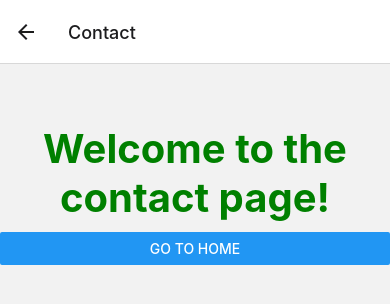
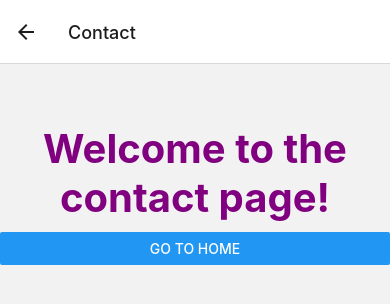
Before and after one commit to siyachoudhary/exampleReactNativeProject, a React Native app: screen /Contact in a window 390 px wide. Shown: the top 304 px of the page. Built offline with nearby package versions, Linux system fonts and the light colour scheme.

Commit message:
heading styles

```diff
--- a/screens/Contact.js
+++ b/screens/Contact.js
@@ -15,7 +15,7 @@ const Contact = () => {
 const styles = StyleSheet.create({
     title: {
       marginTop: 50,
-      color: 'green',
+      color: 'purple',
       fontWeight: 'bold',
       fontSize: 40,
       padding: 10,
```
